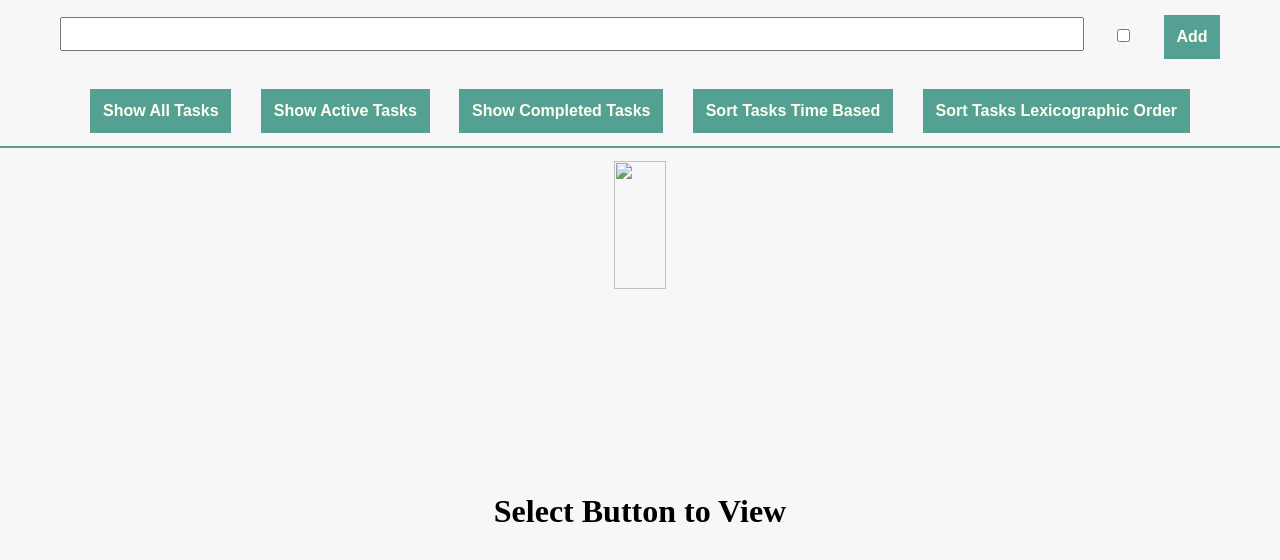
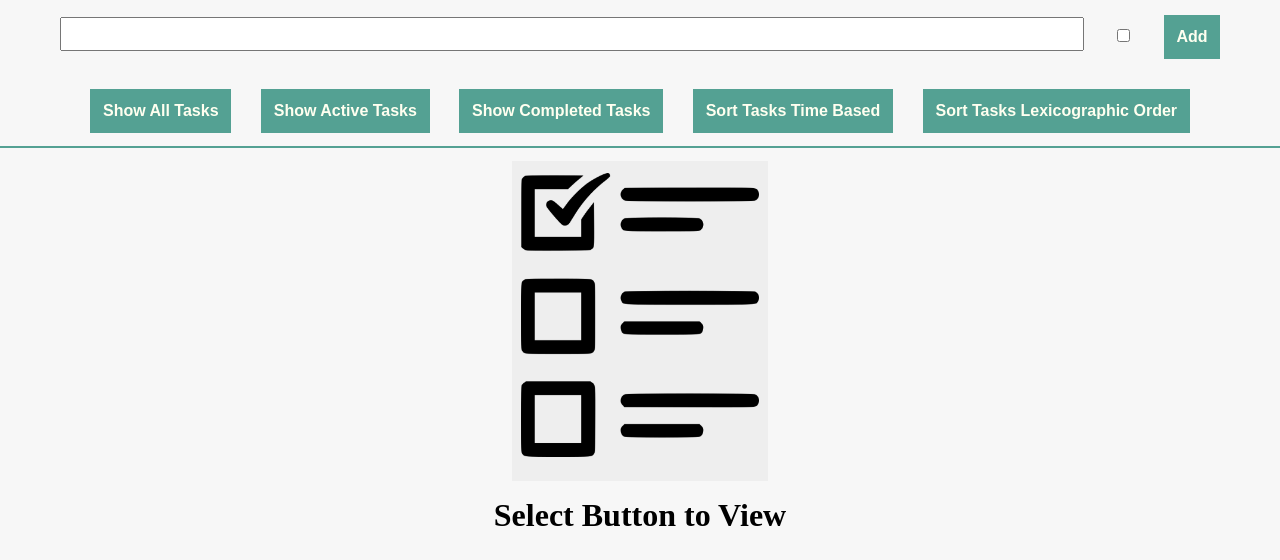
Before and after one commit to Vivek-396/ToDo_II, a plain HTML site: page index.html in a window 1280 px wide. Shown: the part 240-800 px from the top of the page. Drawn offline with Linux system fonts and the light colour scheme.

Commit message:
Update final html

```diff
--- a/index.html
+++ b/index.html
@@ -30,7 +30,7 @@
             <button type="button" id="sortTimeBtn" class="buttons">Sort Tasks Time Based</button>
             <button type="button" id="sortLexicoBtn" class="buttons">Sort Tasks Lexicographic Order</button>
         </div>
-        <img src="assets/image/to-Do.png" id="img" />
+        <img src="assets/images/to-Do.png" id="img" />
         <div id="result"></div>
     </div>
 
```
